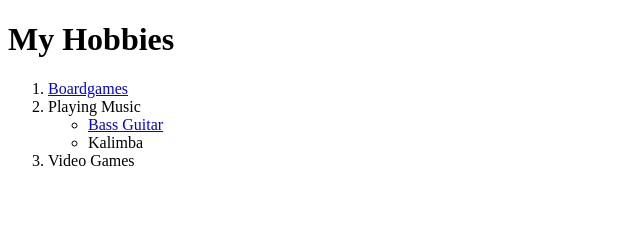
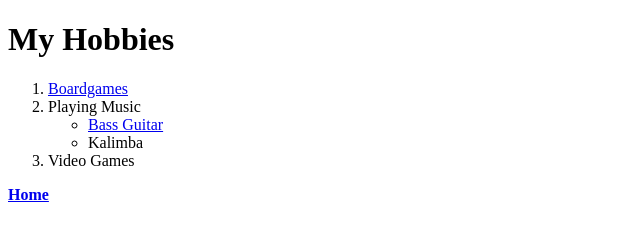
Before and after one commit to Bangoldx/CV, a plain HTML site: page hobbies.html in a window 1280 px wide. Shown: the full height of the page, 0-640 px from the left. Drawn offline with Linux system fonts and the light colour scheme.

Commit message:
Added home button to hobbies page

```diff
--- a/hobbies.html
+++ b/hobbies.html
@@ -16,6 +16,6 @@
                 </ul>
             <li>Video Games</li>
         </ol>
-
+        <a href="index.html"><strong>Home</strong></a>
     </body>
 </html>
```
